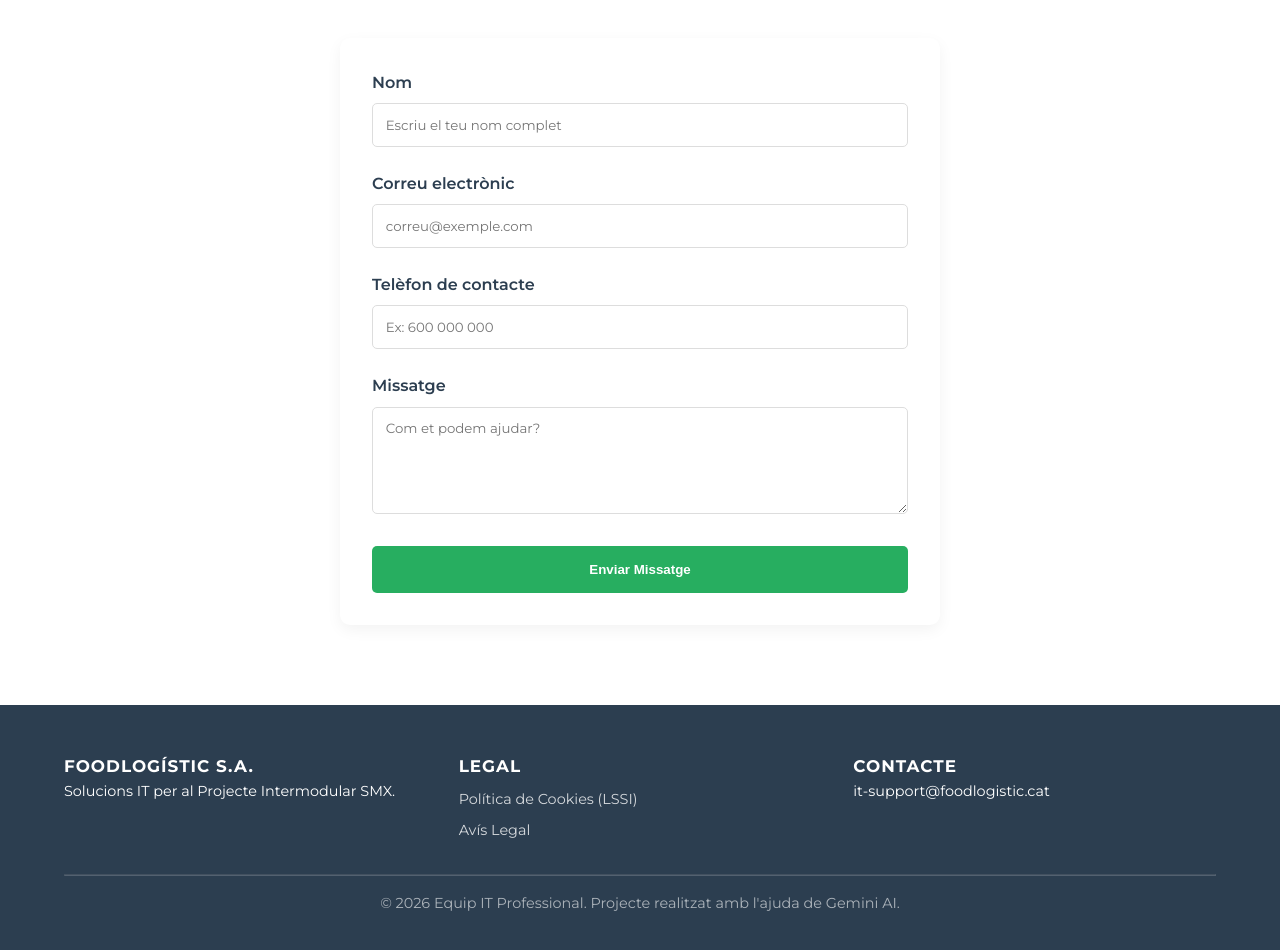
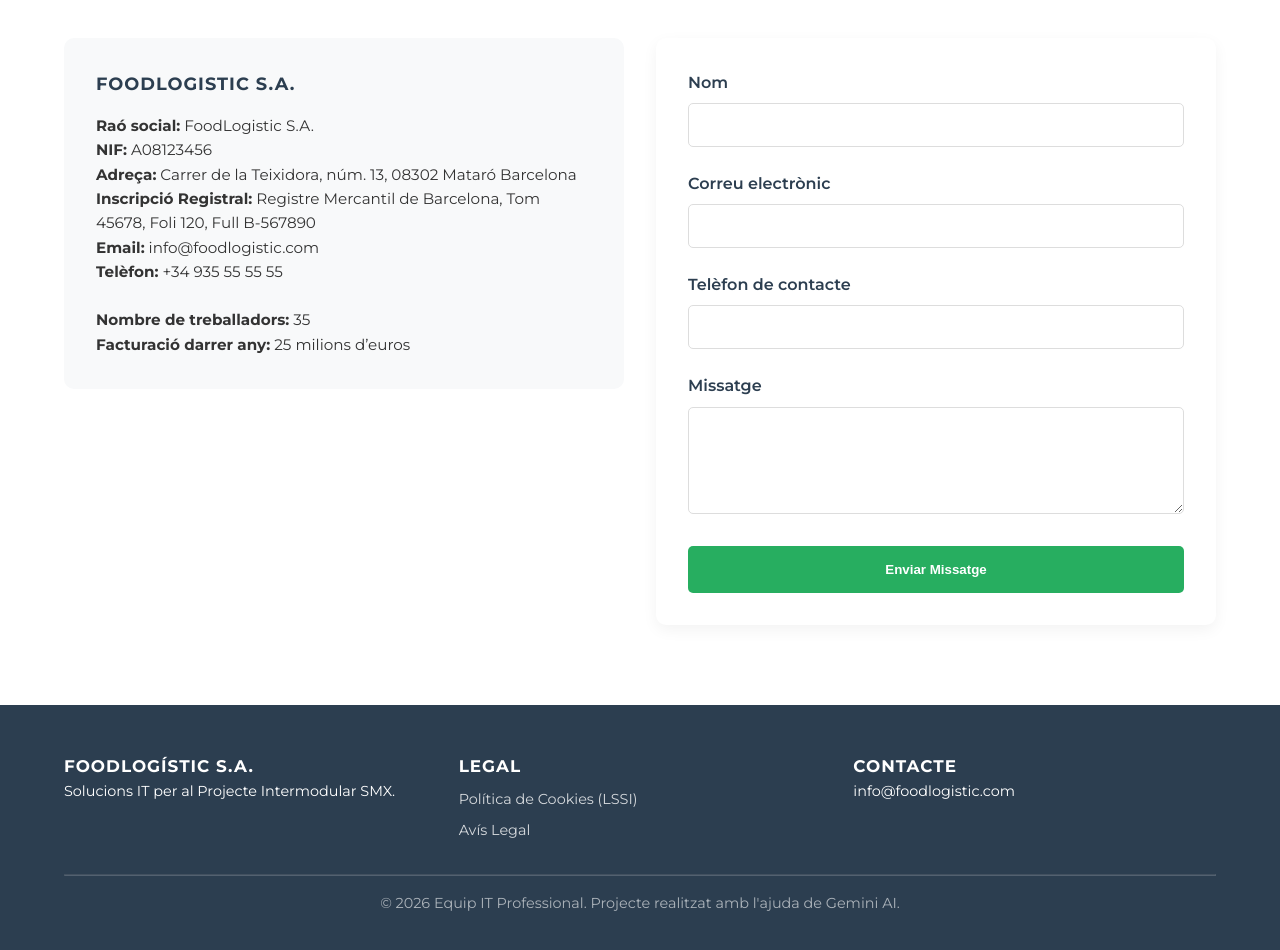
Before and after one commit to vramills/web-corporativa, a plain HTML site: page docs/index.html in a window 1280 px wide. Shown: the part 1800-2750 px from the top of the page. Drawn offline with Linux system fonts and the light colour scheme.

Commit message:
update client info

```diff
--- a/docs/index.html
+++ b/docs/index.html
@@ -281,6 +281,37 @@
                 display: none;
             }
         }
+/* ===== CONTACTE EN 2 COLUMNES ===== */
+        .contact-wrapper {
+            display: flex;
+            gap: 2rem;
+            align-items: flex-start;
+        }
+
+        .company-info {
+            flex: 1;
+            background: var(--bg-light);
+            padding: 2rem;
+            border-radius: 10px;
+            font-size: 0.95rem;
+            line-height: 1.6;
+        }
+
+        .company-info h3 {
+            color: var(--primary);
+            margin-bottom: 1rem;
+        }
+
+        .contact-container {
+            flex: 1;
+        }
+
+        /* RESPONSIVE */
+        @media (max-width: 900px) {
+            .contact-wrapper {
+                flex-direction: column;
+            }
+        }
     </style>
 </head>
 
@@ -372,27 +403,54 @@
     <div class="section-title">
         <h2>Contacte</h2>
     </div>
+
+    <div class="contact-wrapper">
+
+        <!-- ESQUERRA: INFO EMPRESA -->
+        <div class="company-info">
+            <h3>FoodLogistic S.A.</h3>
+
+            <p><strong>Raó social:</strong> FoodLogistic S.A.</p>
+            <p><strong>NIF:</strong> A08123456</p>
+            <p><strong>Adreça:</strong> Carrer de la Teixidora, núm. 13, 08302 Mataró Barcelona</p>
+            <p><strong>Inscripció Registral:</strong> Registre Mercantil de Barcelona, Tom 45678, Foli 120, Full
+                B-567890</p>
+            <p><strong>Email:</strong> info@foodlogistic.com</p>
+            <p><strong>Telèfon:</strong> +34 935 55 55 55</p>
+
+            <br>
+
+            <p><strong>Nombre de treballadors:</strong> 35</p>
+            <p><strong>Facturació darrer any:</strong> 25 milions d’euros</p>
+        </div>
+
+        <!-- DRETA: FORMULARI -->
         <div class="contact-container">
             <form id="contact-form">
                 <div class="form-group">
                     <label for="nom">Nom</label>
-                        <input type="text" id="nom" name="nom" placeholder="Escriu el teu nom complet" required>
+                    <input type="text" id="nom" name="nom" required>
                 </div>
+
                 <div class="form-group">
                     <label for="email">Correu electrònic</label>
-                        <input type="email" id="email" name="email" placeholder="correu@exemple.com" required>
+                    <input type="email" id="email" name="email" required>
                 </div>
+
                 <div class="form-group">
                     <label for="tel">Telèfon de contacte</label>
-                        <input type="tel" id="tel" name="tel" placeholder="Ex: 600 000 000" required>
+                    <input type="tel" id="tel" name="tel" required>
                 </div>
+
                 <div class="form-group">
                     <label for="missatge">Missatge</label>
-                        <textarea id="missatge" name="missatge" rows="5" placeholder="Com et podem ajudar?"
-                            required></textarea>
+                    <textarea id="missatge" name="missatge" rows="5" required></textarea>
                 </div>
+
                 <button type="submit" class="btn" style="width: 100%;">Enviar Missatge</button>
             </form>
+        </div>
+
     </div>
 </section>
     </main>
@@ -411,7 +469,7 @@
                 </div>
                 <div>
                     <h3>Contacte</h3>
-                    <p>it-support@foodlogistic.cat</p>
+                    <p>info@foodlogistic.com</p>
                 </div>
             </div>
             <hr style="opacity: 0.2; margin-bottom: 1rem;">
```
Lines whose indentation alone changed are shown as unchanged.
